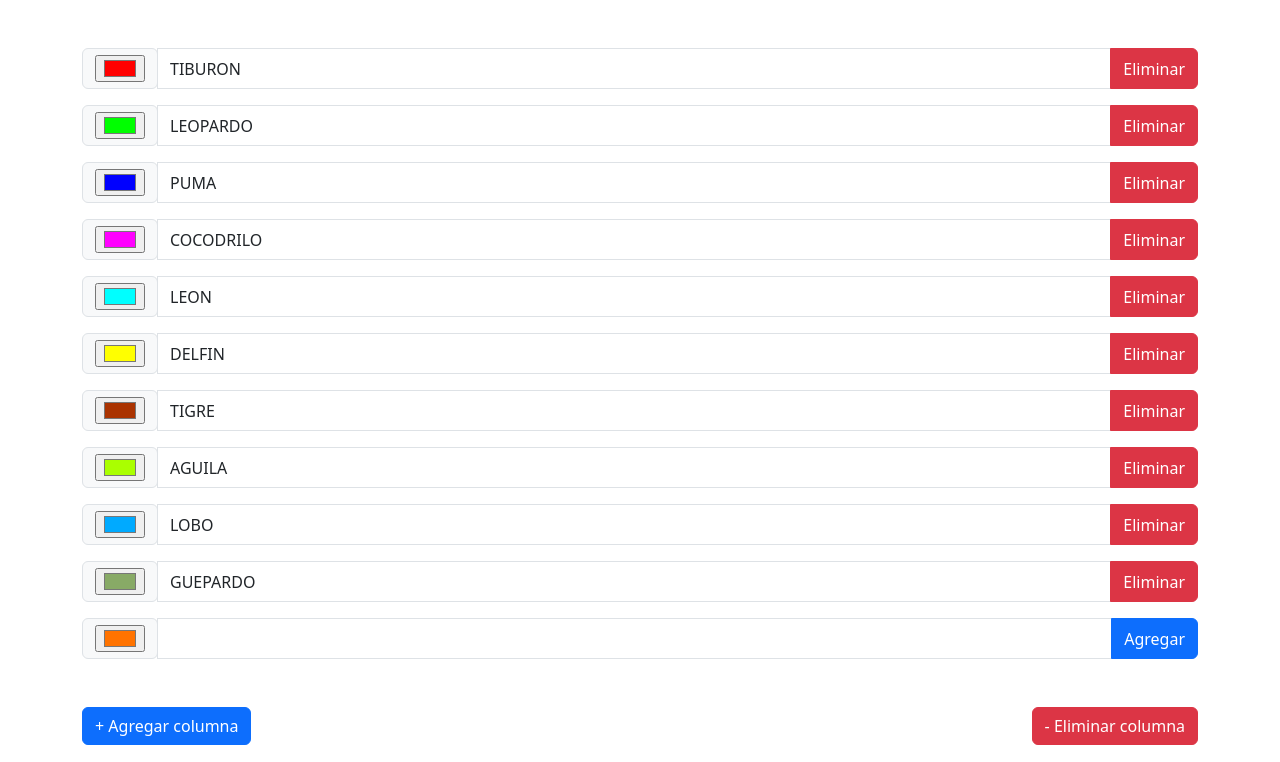
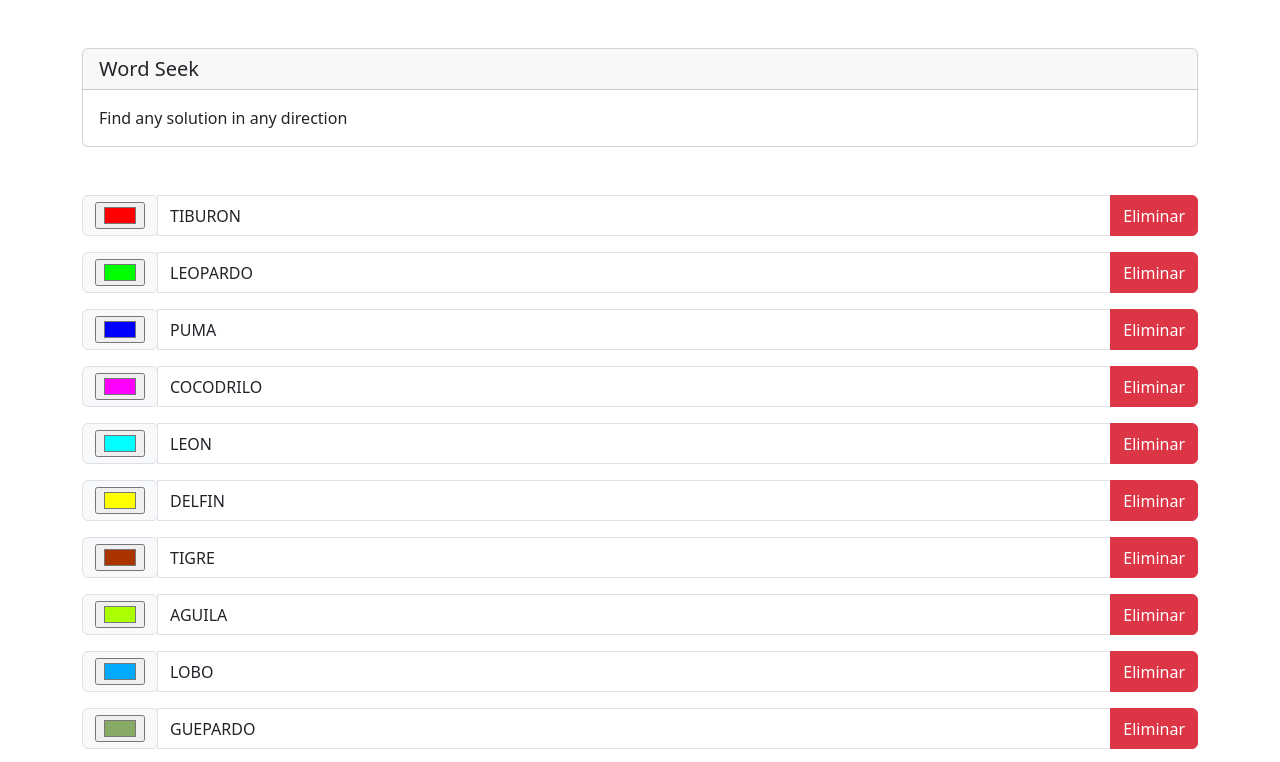
Before and after one commit to lvirrueta/word-seek, an Angular app in the folder client/: page / in a window 1280 px wide. Shown: the top 762 px of the page. Built offline with nearby package versions, Linux system fonts and the light colour scheme.

Commit message:
add title

```diff
--- a/client/src/app/app.component.html
+++ b/client/src/app/app.component.html
@@ -1,5 +1,16 @@
 <!-- Container -->
 <div class="container my-5">
+
+
+    <!-- Title -->
+    <div class="card my-5">
+        <h5 class="card-header">Word Seek</h5>
+        <div class="card-body">
+            <!-- <h5 class="card-title">Special title treatment</h5> -->
+            <p class="card-text">Find any solution in any direction</p>
+        </div>
+    </div>
+    <!-- END Title -->
 
 
     <!-- Words 2 Seek -->
```
